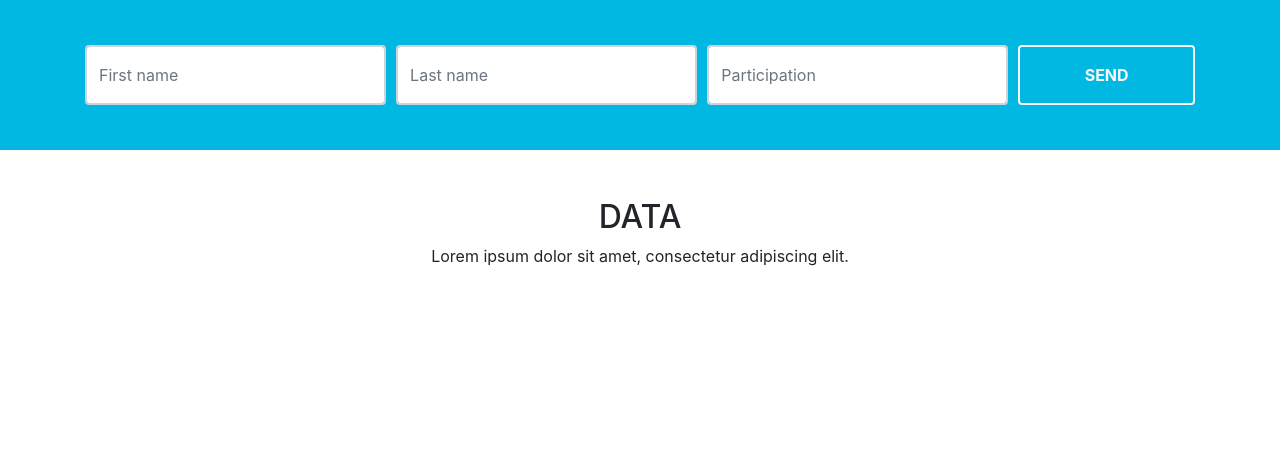
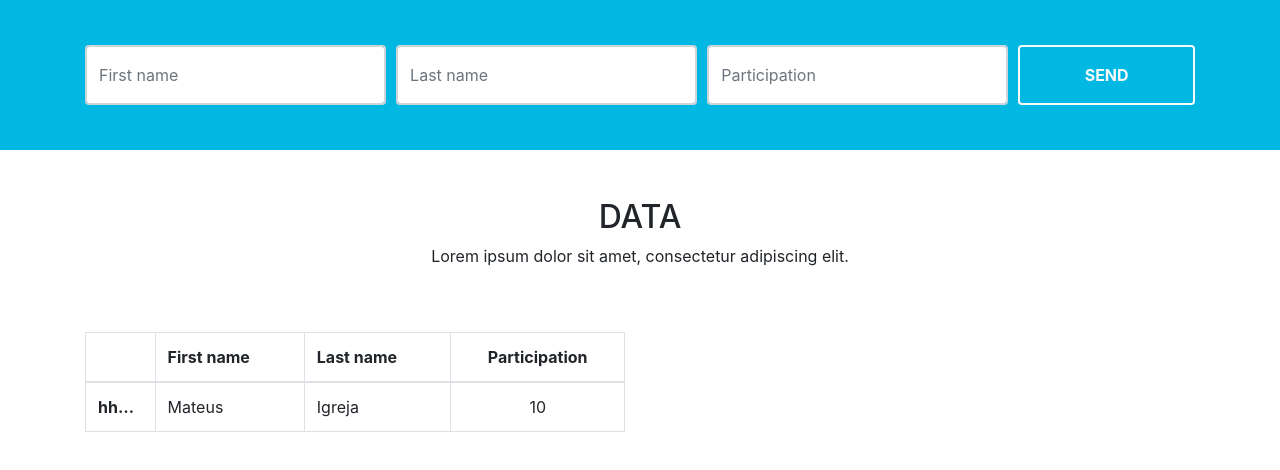
Before and after one commit to Capelinha/fullstack-challenge, an Angular app in the folder App/: page / in a window 1280 px wide. Shown: the top 470 px of the page. Built offline with nearby package versions, Linux system fonts and the light colour scheme.

Commit message:
Tabela criada

```diff
--- a/App/src/app/lista-pessoas/lista-pessoas.component.css
+++ b/App/src/app/lista-pessoas/lista-pessoas.component.css
@@ -0,0 +1,10 @@
+th{
+  word-break: break-word;
+}
+
+.ellipsis {
+  max-width: 50px;
+  text-overflow: ellipsis;
+  overflow: hidden;
+  white-space: nowrap;
+}
--- a/App/src/app/lista-pessoas/lista-pessoas.component.html
+++ b/App/src/app/lista-pessoas/lista-pessoas.component.html
@@ -8,4 +8,42 @@
       <p class="text-center">Lorem ipsum dolor sit amet, consectetur adipiscing elit. </p>
     </div>
   </div>
+
+  <!--Linha exibicao-->
+  <div class="row" *ngIf="pessoas">
+    <!--Coluna para tabela-->
+    <div class="col-md-6">
+      <!--Tabela-->
+      <table class="table table-bordered">
+        <thead>
+        <tr>
+          <th scope="col" class="text-md-center"> </th>
+          <th scope="col">First name</th>
+          <th scope="col">Last name</th>
+          <th scope="col" class="text-md-center">Participation</th>
+        </tr>
+        </thead>
+        <tbody>
+        <!--Caso não econtrar registros-->
+        <td colspan="4" class="text-md-center" *ngIf="pessoas.length === 0">
+          No Records Found :)
+        </td>
+        <!--Criação das linhas da tabela-->
+        <tr *ngFor="let pessoa of pessoas">
+          <th scope="row" class="text-md-center ellipsis">{{pessoa.id}}...</th>
+          <td>{{pessoa.nome}}</td>
+          <td>{{pessoa.sobrenome}}</td>
+          <td class="text-md-center">{{pessoa.participacao}}</td>
+        </tr>
+        </tbody>
+      </table>
+    </div>
+
+    <!--Coluna grafico-->
+    <div class="col-md-6 mx-auto">
+      <!--Grafico-->
+      <canvas #grafico> </canvas>
+    </div>
+
+  </div>
 </div>
--- a/App/src/app/lista-pessoas/lista-pessoas.component.ts
+++ b/App/src/app/lista-pessoas/lista-pessoas.component.ts
@@ -1,4 +1,5 @@
 import { Component, OnInit } from '@angular/core';
+import {PessoaModel} from "../shared/models/pessoa.model";
 
 @Component({
   selector: 'lista-pessoas',
@@ -7,6 +8,8 @@ import { Component, OnInit } from '@angular/core';
 })
 export class ListaPessoasComponent implements OnInit {
 
+  pessoas: PessoaModel[] = [{id : "hhnOHFuhwhifhiIHFAW", nome : "Mateus", sobrenome : "Igreja", participacao : 10}];
+
   constructor() { }
 
   ngOnInit() {
```
